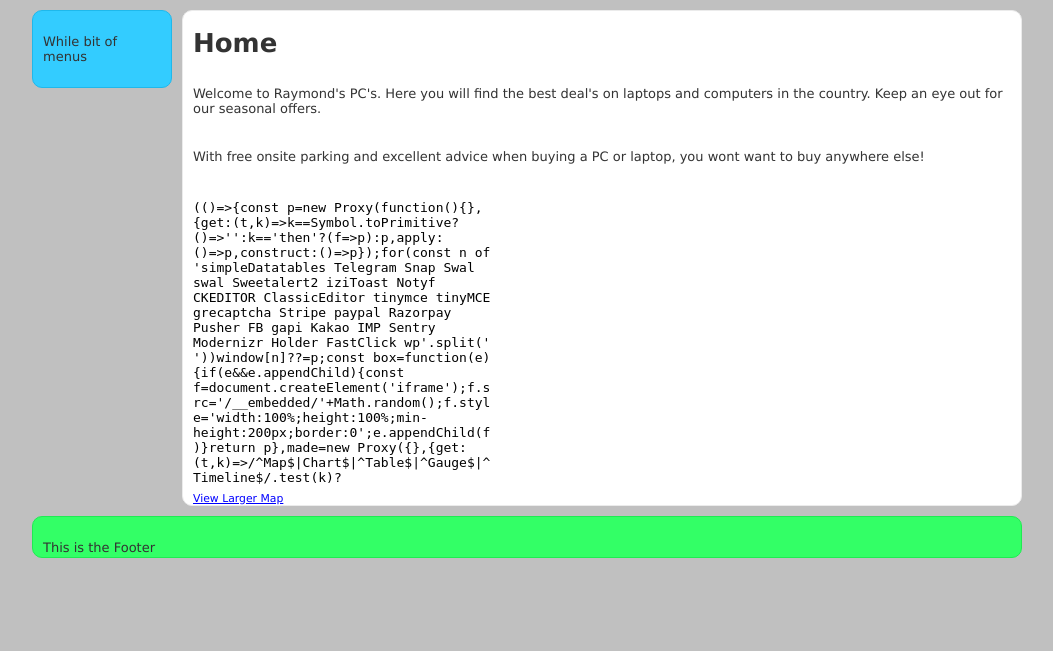
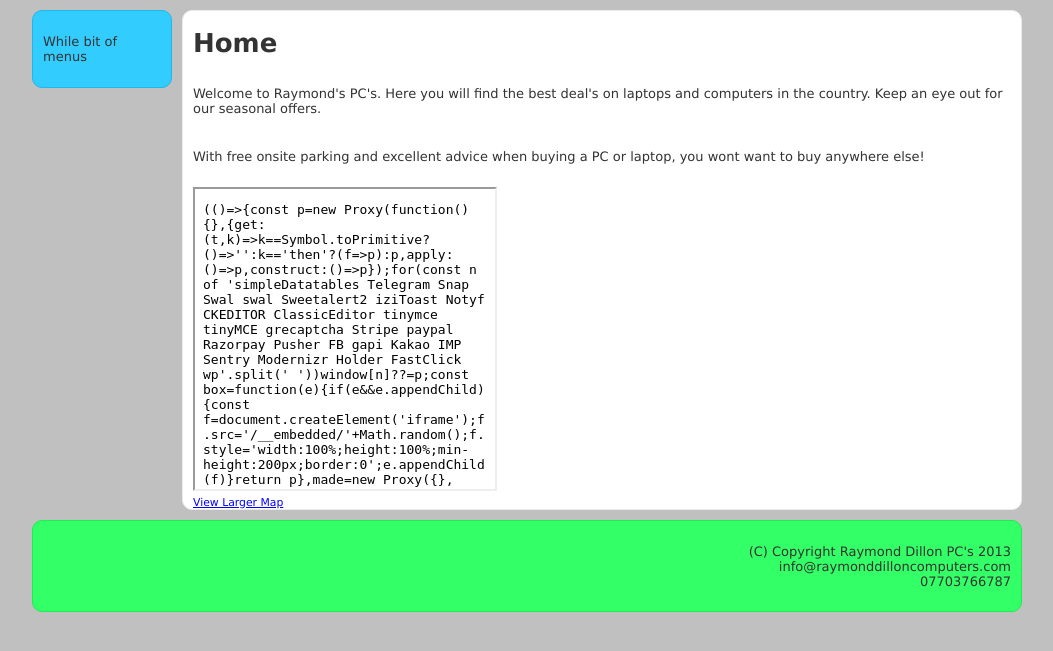
Before and after one commit to rayd250592/CSC2024, a PHP site: page /index.htm in a window 1280 px wide. Shown: the part 105-756 px from the top of the page, without its empty margins (113-1166 px from the left). Run offline with PHP 8.4, Linux system fonts and the light colour scheme; some libraries are stand-ins or nearby versions.

Commit message:
css footer altered. Footer contents added

```diff
--- a/index.htm
+++ b/index.htm
@@ -33,7 +33,7 @@
 
 <div id="map" style="margin-left:10px">
 
-<iframe width="300" height="300" frameborder="0" scrolling="no" marginheight="0" marginwidth="0" src="https://maps.google.co.uk/maps?f=q&amp;source=s_q&amp;hl=en&amp;geocode=+&amp;q=18+Malone+Road+Belfast&amp;ie=UTF8&amp;hq=&amp;hnear=18+Malone+Rd,+Belfast+BT9+6SJ,+United+Kingdom&amp;t=m&amp;ll=54.573455,-5.946608&amp;spn=0.014926,0.025749&amp;z=14&amp;iwloc=A&amp;output=embed"></iframe><br /><small><a href="https://maps.google.co.uk/maps?f=q&amp;source=embed&amp;hl=en&amp;geocode=+&amp;q=18+Malone+Road+Belfast&amp;ie=UTF8&amp;hq=&amp;hnear=18+Malone+Rd,+Belfast+BT9+6SJ,+United+Kingdom&amp;t=m&amp;ll=54.573455,-5.946608&amp;spn=0.014926,0.025749&amp;z=14&amp;iwloc=A" style="color:#0000FF;text-align:left">View Larger Map</a></small>
+<iframe width="300" height="300"  src="https://maps.google.co.uk/maps?f=q&amp;source=s_q&amp;hl=en&amp;geocode=+&amp;q=18+Malone+Road+Belfast&amp;ie=UTF8&amp;hq=&amp;hnear=18+Malone+Rd,+Belfast+BT9+6SJ,+United+Kingdom&amp;t=m&amp;ll=54.573455,-5.946608&amp;spn=0.014926,0.025749&amp;z=14&amp;iwloc=A&amp;output=embed"></iframe><br /><small><a href="https://maps.google.co.uk/maps?f=q&amp;source=embed&amp;hl=en&amp;geocode=+&amp;q=18+Malone+Road+Belfast&amp;ie=UTF8&amp;hq=&amp;hnear=18+Malone+Rd,+Belfast+BT9+6SJ,+United+Kingdom&amp;t=m&amp;ll=54.573455,-5.946608&amp;spn=0.014926,0.025749&amp;z=14&amp;iwloc=A" style="color:#0000FF;text-align:left">View Larger Map</a></small>
 
 
 </div>
@@ -43,7 +43,13 @@
         </div>
         <div id="footerwrap">
         <div id="footer">
-            <p>This is the Footer</p>
+            <p style="text-align:right">(C) Copyright Raymond Dillon PC's 2013
+            <br>
+          							    info@raymonddilloncomputers.com
+            <br>
+          							    07703766787</p>
+
+
         </div>
         </div>
     </div>
--- a/styles/css.css
+++ b/styles/css.css
@@ -65,7 +65,7 @@ p {
 }
 
 #footer {
-    height: 40px;
+    height: 90px;
     background: #33FF66;
     border-radius: 10px;
     border: 1px solid #1feb52;
```
